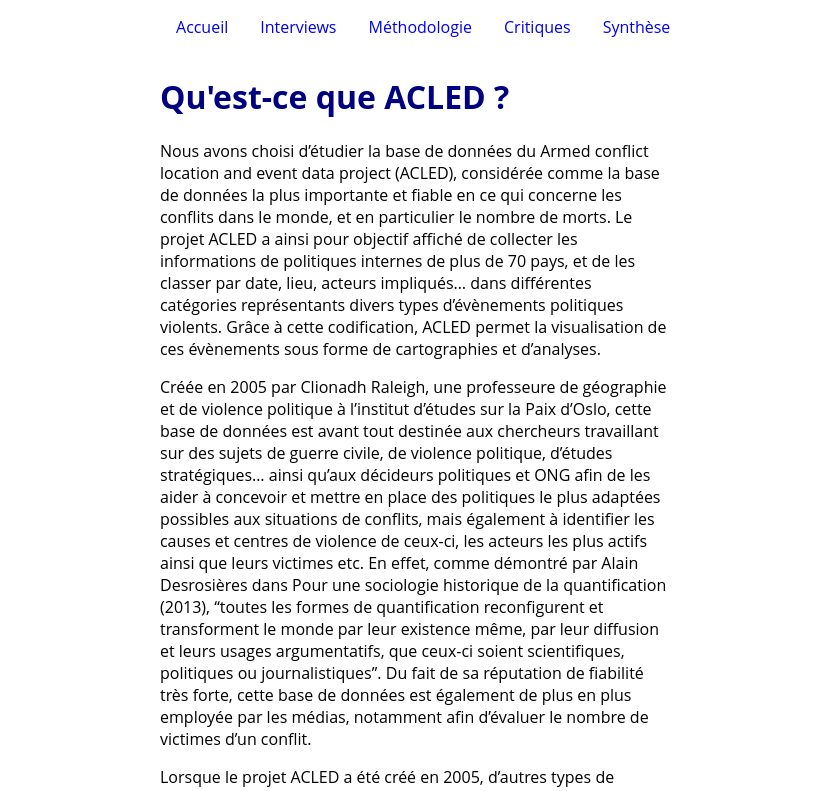
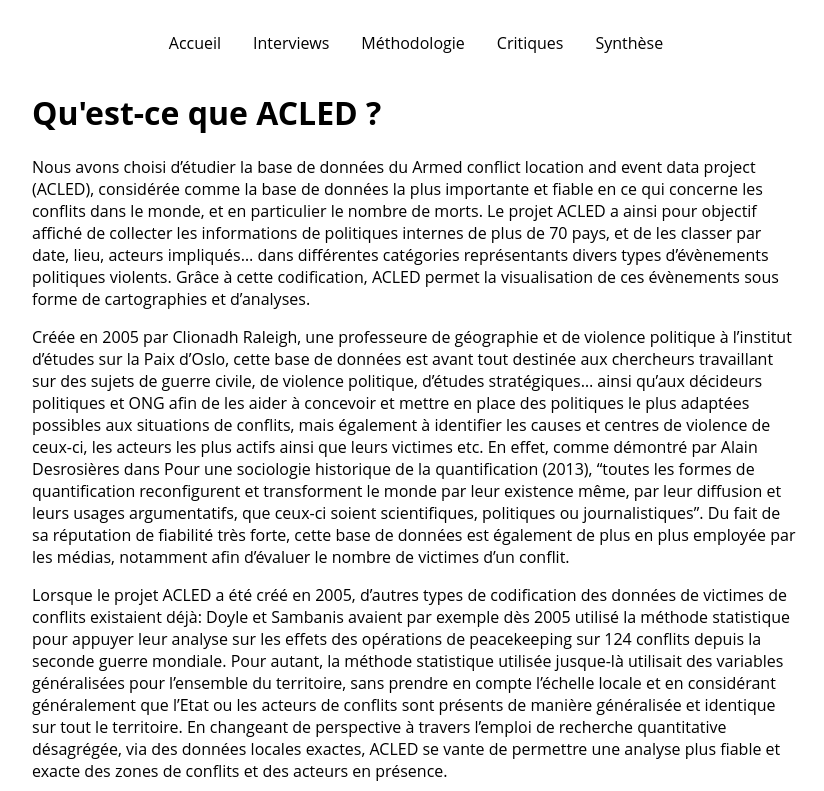
Before and after one commit to ccoellen/acled, a website built with Vite: page index.html in a window 1280 px wide. Shown: the top 791 px of the page, without its empty margins (224-1048 px from the left). Built offline with nearby package versions, Linux system fonts and the light colour scheme.

Commit message:
Ajout d'un peu de style

```diff
--- a/src/header.css
+++ b/src/header.css
@@ -1,6 +1,7 @@
 header {
     display: flex;
     width: 100%;
+    justify-content: center;
 }
 
 @media (max-width: 600px) {
@@ -17,4 +18,5 @@
     padding: 1rem;
     display: block;
     text-decoration: none;
+    color: #000;
 }
--- a/src/mobile.css
+++ b/src/mobile.css
@@ -1,5 +1,7 @@
-@media (max-width: 600px) {
+@media (max-width: 1000px) {
     body {
         width: 90%;
+        padding: 0;
+        box-shadow: none;
     }
 }
--- a/src/style.css
+++ b/src/style.css
@@ -1,13 +1,11 @@
 
 body {
-    width: 40%;
+    width: 60%;
+    padding: 1rem 5rem;
     margin: 0 auto;
     font-family: "Open Sans", sans-serif;
     overflow-x: hidden;
-}
-
-h1 {
-    color: navy;
+    box-shadow: 0 0 10px rgba(0, 0, 0, 0.1);
 }
 
 img {
```
